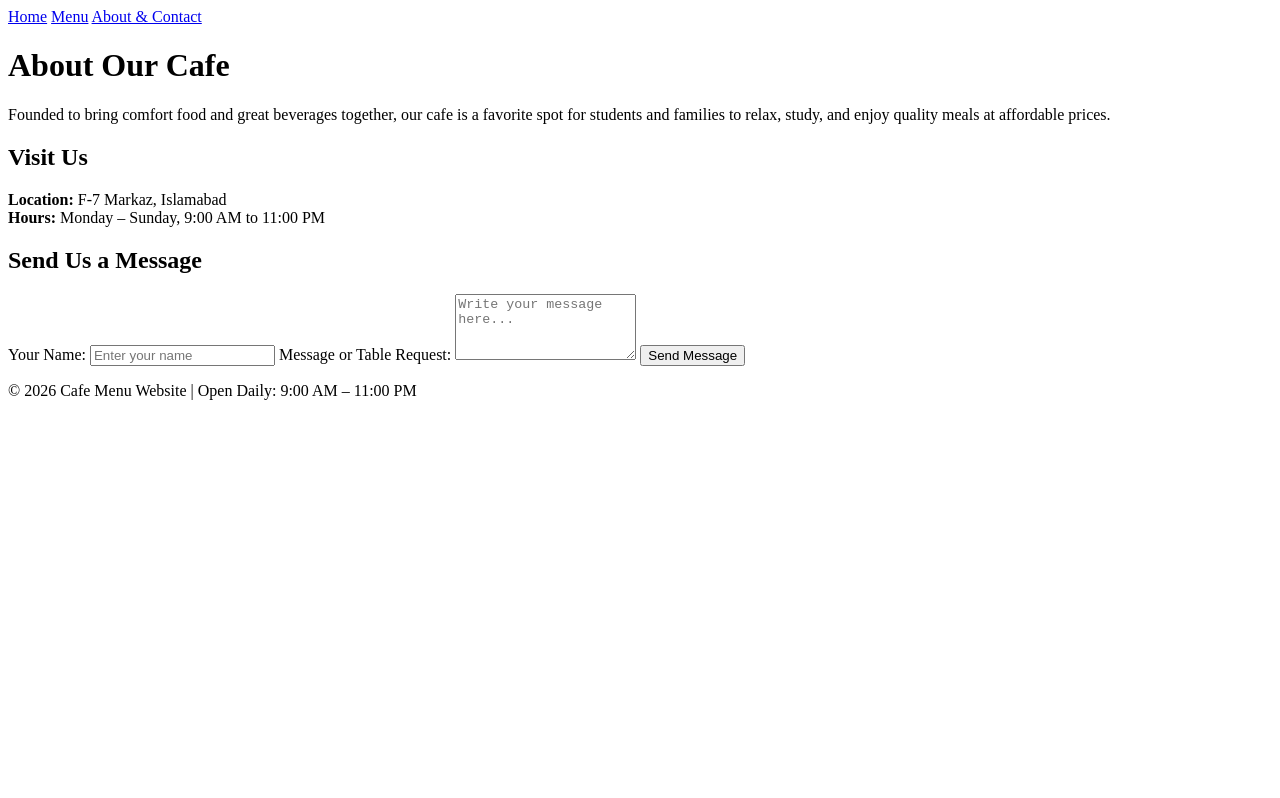
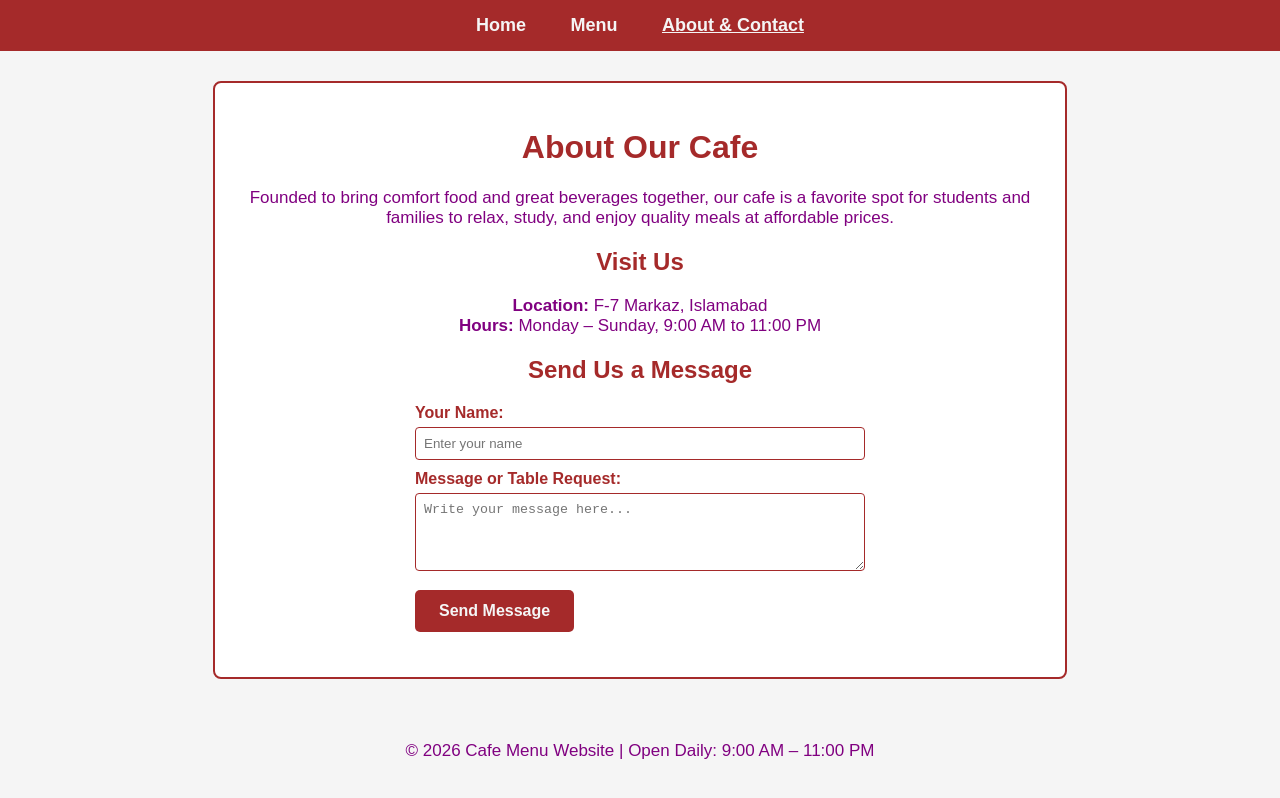
Before and after one commit to aymen-499/cafe-menu-website, a plain HTML site: page contact.html in a window 1280 px wide. Drawn offline with Linux system fonts and the light colour scheme.

Commit message:
Add CSS styles for layout and design elements

```diff
--- a/style.css
+++ b/style.css
@@ -1,3 +1,123 @@
-<h1 style="color:purple;">A black Heading</h1>
+/* Aymen Niaz | 26i-3164 | SE_D */
 
-<p style="color:red;">A purple paragraph.</p>
+body {
+    background-color: whitesmoke;
+    color: purple;
+    font-family: Arial, sans-serif;
+    margin: 0;
+    padding: 0;
+    text-align: center;
+}
+
+nav {
+    background-color: brown;
+    padding: 15px;
+}
+
+nav a {
+    color: whitesmoke;
+    text-decoration: none;
+    font-weight: bold;
+    font-size: 18px;
+    margin: 0 20px;
+}
+
+nav a:hover,
+nav a.active {
+    text-decoration: underline;
+}
+
+.container {
+    max-width: 800px;
+    margin: 30px auto;
+    padding: 25px;
+    background-color: white;
+    border: 2px solid brown;
+    border-radius: 8px;
+}
+
+h1, h2 {
+    color: brown;
+}
+
+p {
+    color: purple;
+    font-size: 17px;
+}
+
+img {
+    width: 400px;
+    height: 400px;
+    max-width: 100%;
+    object-fit: cover;
+    border: 2px solid brown;
+    border-radius: 6px;
+    margin: 15px 0;
+}
+
+table {
+    width: 80%;
+    margin: 20px auto;
+    border-collapse: collapse;
+}
+
+th, td {
+    border: 1px solid brown;
+    padding: 12px;
+    text-align: center;
+}
+
+th {
+    background-color: brown;
+    color: whitesmoke;
+}
+
+td {
+    color: purple;
+}
+
+button {
+    background-color: brown;
+    color: whitesmoke;
+    border: none;
+    padding: 12px 24px;
+    font-size: 16px;
+    font-weight: bold;
+    border-radius: 5px;
+    cursor: pointer;
+    margin-top: 15px;
+}
+
+button:hover {
+    background-color: purple;
+}
+
+form {
+    max-width: 450px;
+    margin: 20px auto;
+    text-align: left;
+}
+
+label {
+    display: block;
+    color: brown;
+    font-weight: bold;
+    margin-top: 10px;
+}
+
+input, textarea {
+    width: 100%;
+    padding: 8px;
+    margin-top: 5px;
+    border: 1px solid brown;
+    border-radius: 4px;
+    color: purple;
+    box-sizing: border-box;
+}
+
+footer {
+    margin-top: 30px;
+    padding: 15px;
+    color: brown;
+    font-size: 14px;
+}
```
